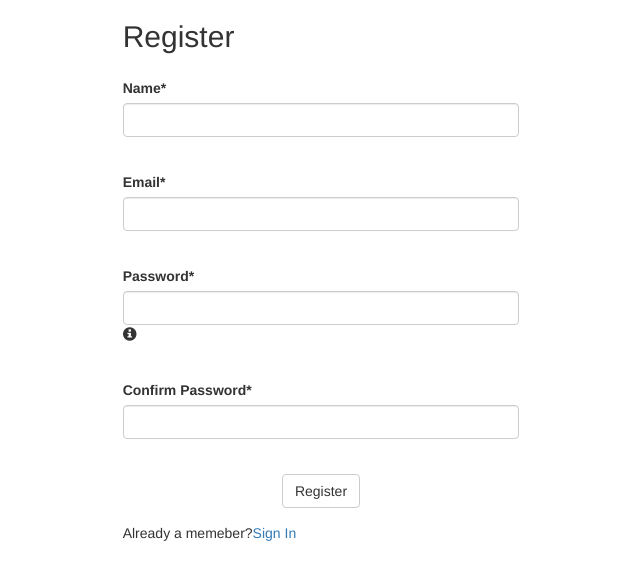
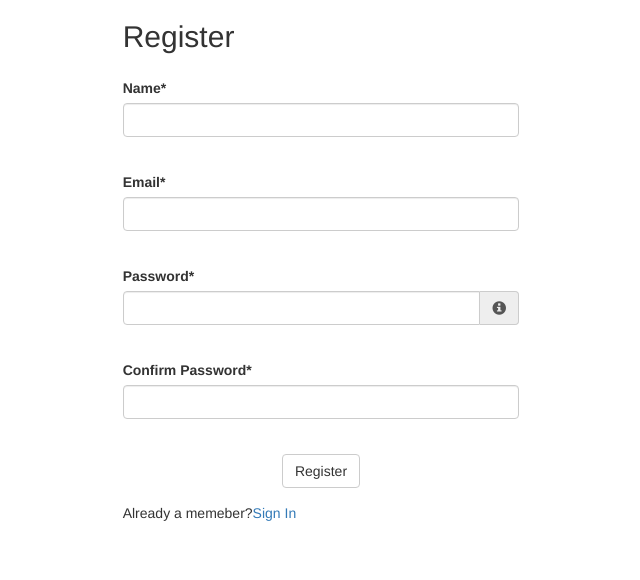
Before and after one commit to wasifali591/registration-form-session, a PHP site: page /registration-form.php in a window 1280 px wide. Shown: the top 580 px of the page, without its empty margins (319-959 px from the left). Run offline with PHP 8.4, Linux system fonts and the light colour scheme; some libraries are stand-ins or nearby versions.

Commit message:
registration UI issues fixed

```diff
--- a/PHP/registration-form.php
+++ b/PHP/registration-form.php
@@ -77,9 +77,12 @@
                     </div>
                     <div class=" form-group">
                         <label>Password<span class="requiredField">*</span></label>
-                        <div class="box">
-                            <input type="password" class="formControl form-control " name="password" id="password" required title="Password must contain the following:  1.A lower case letter  2.A capital letter  3.A number  4.Minimum 8 characters" data-toggle="tooltip">
-                            <span class="glyphicon glyphicon-info-sign moveright" id="infoIcon"></span>
+                        <div class="box input-group input-group-unstyled">
+                            <input type="password" class="formControl form-control " name="password" id="password" required data-html="true" title="Password must contain the following:<br>1. A lower case letter<br>2. A capital letter<br>3. A number<br>4. Minimum 8 characters" data-toggle="tooltip">
+                            <span class="input-group-addon">
+                                <i class="glyphicon glyphicon-info-sign" id="infoIcon">
+                                </i>
+                            </span>
                         </div>
                         <label class="error"id="wrongPassword"> </label>
                     </div>
```
